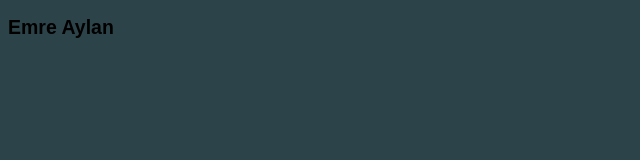
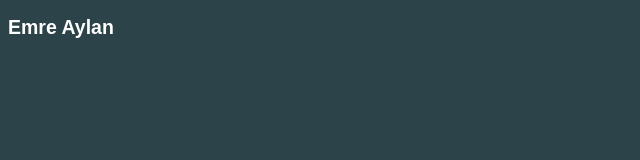
Before and after one commit to aylanemr/EIA1-SoSe2020, a plain HTML site: page Steckbrief/steckbrief.htm in a window 1280 px wide. Shown: the whole page, without its empty margins (0-640 px from the left). Drawn offline with Linux system fonts and the light colour scheme.

Commit message:
Update steckbrief.htm

```diff
--- a/Steckbrief/steckbrief.htm
+++ b/Steckbrief/steckbrief.htm
@@ -12,7 +12,7 @@ body {
 </style>
 </head>
 <body>
-	<h2> Emre Aylan	</h2>
+	<h2> <span style="color: #ffffff"> Emre Aylan</span></h2>
 	<!-- Hier die Links zu den gelösten Aufgaben einstellen, aktuelle oben, alte stehen lassen! Format: Aufgabenbezeichnung, Datum -->
 </body>
 </html>
```
